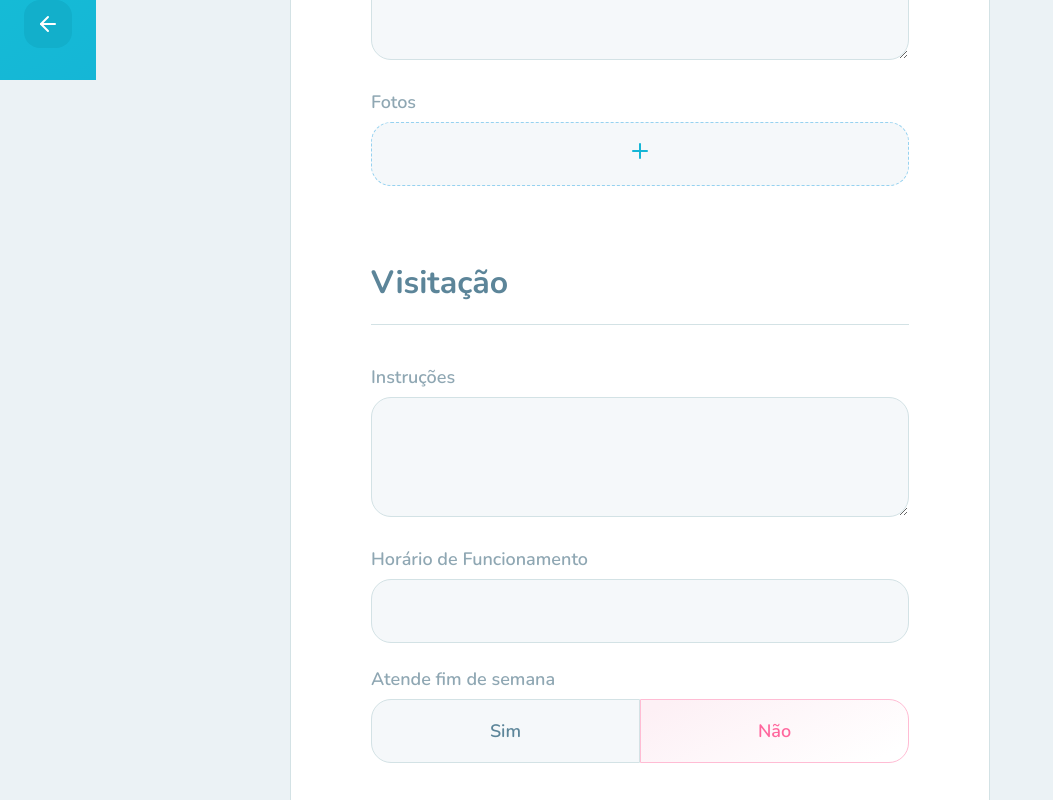
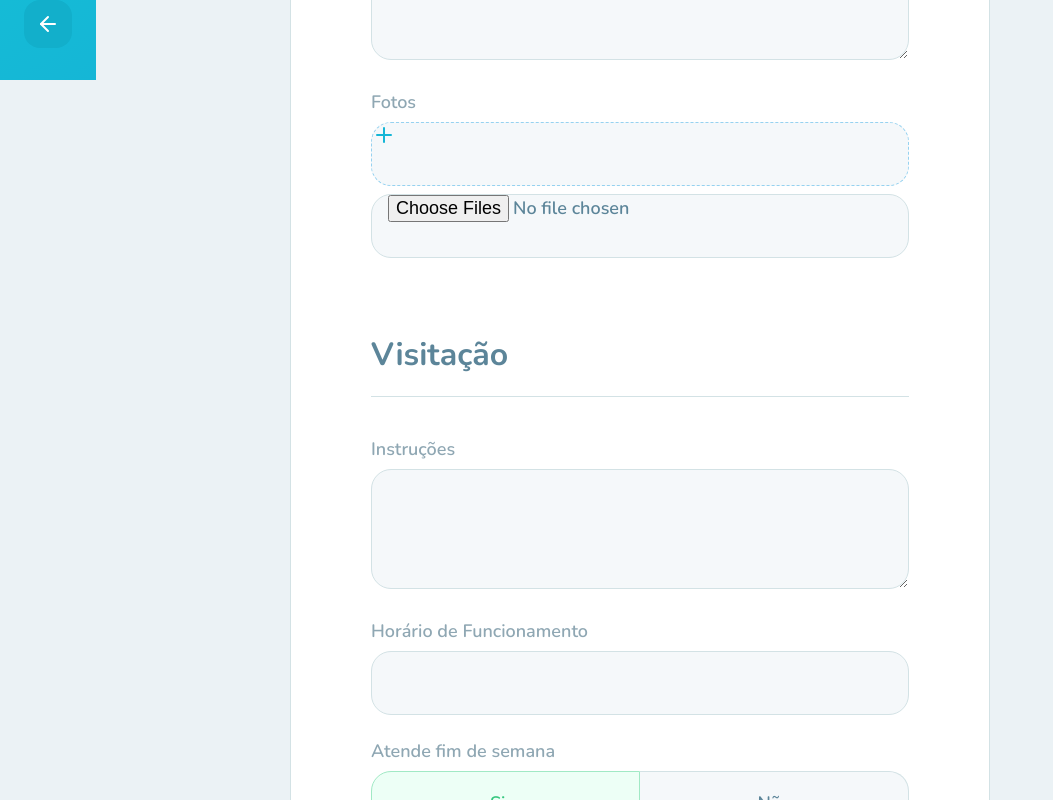
Before and after one commit to Franwernke/Happy, a React (Create React App) app in the folder front-end/: page /orphanages/create in a window 1280 px wide. Shown: the part 720-1520 px from the top of the page, without its empty margins (0-1053 px from the left). Built offline with nearby package versions, Linux system fonts and the light colour scheme.

Commit message:
Finish orphanage creation process

```diff
--- a/front-end/src/pages/CreateOrphanage.tsx
+++ b/front-end/src/pages/CreateOrphanage.tsx
@@ -1,6 +1,7 @@
-import React, { FormEvent, useState } from "react";
+import React, { ChangeEvent, FormEvent, useState } from "react";
 import { MapContainer, Marker, TileLayer, useMapEvents } from 'react-leaflet';
 import { LeafletMouseEvent }from 'leaflet';
+import { useHistory } from "react-router-dom";
 
 import { FiPlus } from "react-icons/fi";
 
@@ -8,13 +9,18 @@ import Sidebar from '../components/Sidebar'
 import mapIcon from '../utils/mapIcon';
 
 import '../styles/pages/create-orphanage.css';
+import api from "../services/api";
 
 export default function CreateOrphanage() {
+  const history = useHistory();
+
   const [name, setName] = useState('');
   const [about, setAbout] = useState('');
   const [instructions, setInstructions] = useState('');
   const [opening_hours, setOpening_Hours] = useState('');
   const [open_on_weekends, setOpenOnWeekends] = useState(true);
+  const [images, setImages] = useState<File[]>([]);
+  const [previewImages, setPreviewImages] = useState<string[]>([]);
 
 
   const [position, setPosition] = useState({ latitude: 0, longitude: 0 });
@@ -33,16 +39,44 @@ export default function CreateOrphanage() {
     return null;
   }
 
-  function handleSubmit (event: FormEvent) {
+  function handleSelectImages (event : ChangeEvent<HTMLInputElement>) {
+    if (!event.target.files) {
+      return;
+    }
+
+    const selectedImages = images === [] ?
+      Array.from(event.target.files)
+      : images.concat(Array.from(event.target.files));
+    setImages(selectedImages);
+
+    const selectedImagesPreview = selectedImages.map(image => {
+      return URL.createObjectURL(image);
+    })
+    setPreviewImages(selectedImagesPreview);
+  }
+
+  async function handleSubmit (event: FormEvent) {
     event.preventDefault();
 
-    console.log({
-      position,
-      name,
-      about,
-      instructions,
-      opening_hours
+    const {latitude, longitude} = position;
+
+    const data = new FormData();
+
+    data.append("name", name);
+    data.append("about", about);
+    data.append("latitude", String(latitude));
+    data.append("longitude", String(longitude));
+    data.append("instructions", instructions);
+    data.append("opening_hours", opening_hours);
+    data.append("open_on_weekends", String(open_on_weekends));
+    images.forEach(image => {
+      data.append('images', image);
     })
+
+    await api.post('orphanages', data);
+
+    alert('Cadastro realizado com sucesso');
+    history.push('/app')
   }
 
   return (
@@ -97,13 +131,18 @@ export default function CreateOrphanage() {
             <div className="input-block">
               <label htmlFor="images">Fotos</label>
 
-              <div className="uploaded-image">
+              <div className="images-container">
+                {previewImages.map(image => {
+                  return (
+                    <img key={image} src={image} alt={name}/>
+                  )
+                })}
+                <label htmlFor="image[]" className="new-image">
+                  <FiPlus size={24} color="#15b6d6" />
+                </label>
+              </div>
+              <input multiple onChange={handleSelectImages} type="file" id="image[]"/>
 
-              </div>
-
-              <button className="new-image">
-                <FiPlus size={24} color="#15b6d6" />
-              </button>
             </div>
           </fieldset>
 
@@ -134,15 +173,15 @@ export default function CreateOrphanage() {
               <div className="button-select">
                 <button
                   type="button"
-                  onClick={(event) => setOpenOnWeekends(false)}
-                  className={!open_on_weekends ? 'active' : ''}
+                  onClick={() => setOpenOnWeekends(true)}
+                  className={open_on_weekends ? 'active' : ''}
                 >
                   Sim
                 </button>
                 <button
                   type="button"
-                  onClick={(event) => setOpenOnWeekends(true)}
-                  className={open_on_weekends ? 'active not' : ''}
+                  onClick={() => setOpenOnWeekends(false)}
+                  className={!open_on_weekends ? 'active not' : ''}
                   >
                   Não
                 </button>
```
